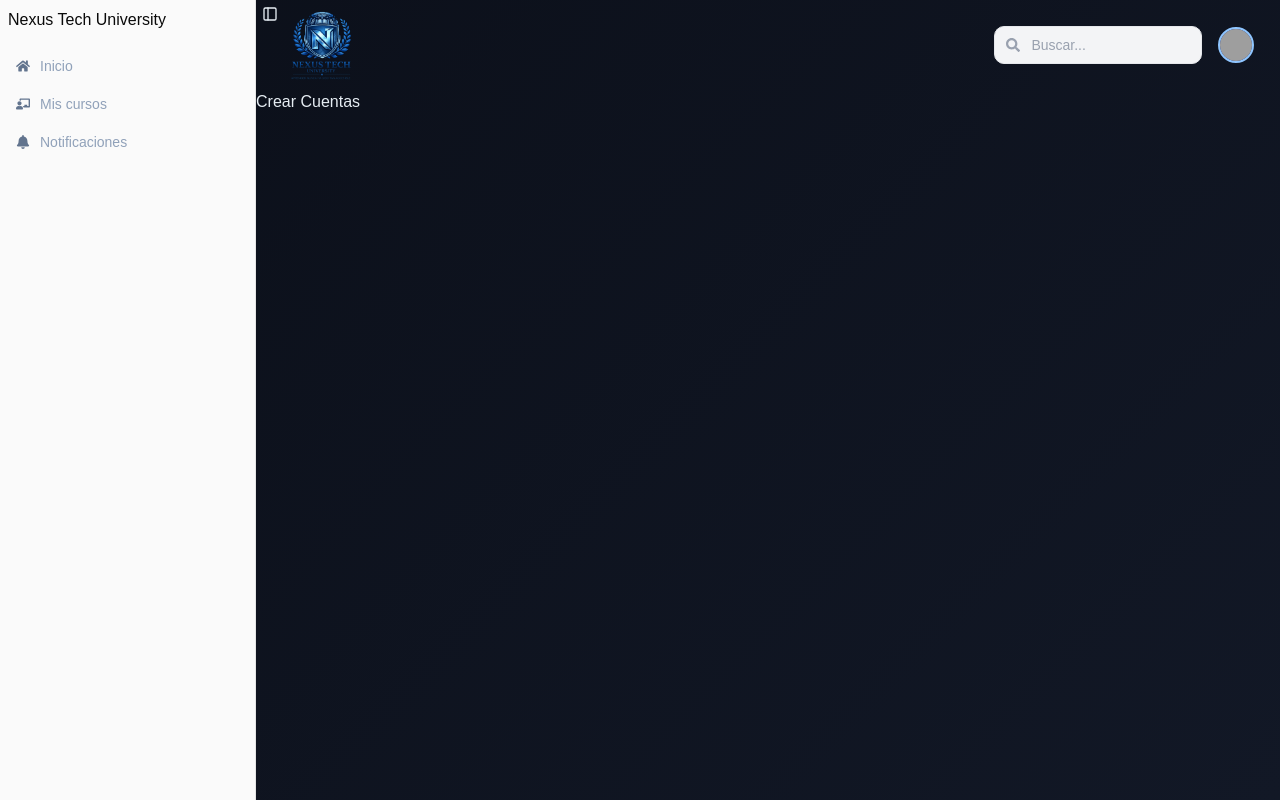
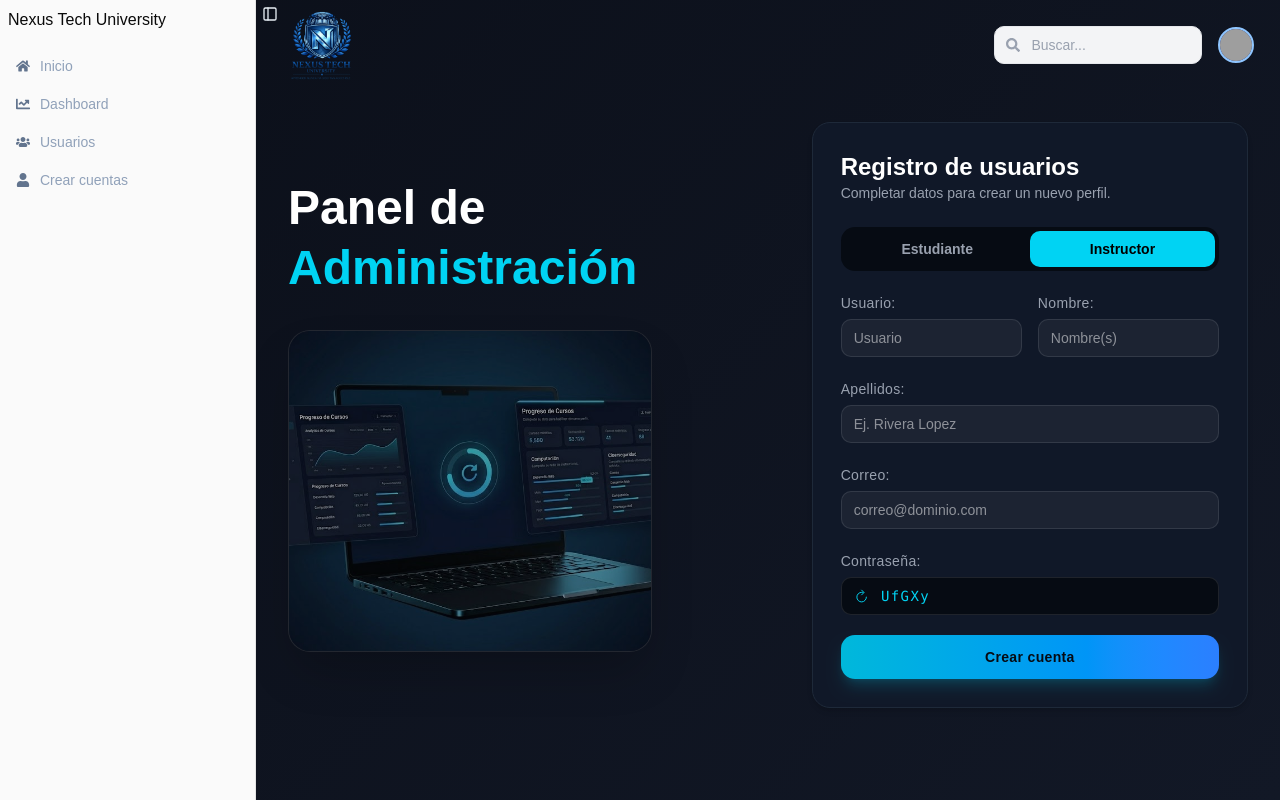
Before and after one commit to ChrisPY-31/UniversityTech, a React (Vite) app: page /newAccounts in a window 1280 px wide. Built offline with nearby package versions, Linux system fonts and the light colour scheme; grey boxes are pictures that could not be loaded.

Commit message:
Formulario crear usuarios

```diff
--- a/package.json
+++ b/package.json
@@ -15,6 +15,7 @@
     "axios": "^1.14.0",
     "class-variance-authority": "^0.7.1",
     "clsx": "^2.1.1",
+    "formik": "^2.4.9",
     "lucide-react": "^1.8.0",
     "radix-ui": "^1.4.3",
     "react": "^19.2.4",
@@ -25,7 +26,8 @@
     "shadcn": "^4.2.0",
     "tailwind-merge": "^3.5.0",
     "tailwindcss": "^4.2.2",
-    "tw-animate-css": "^1.4.0"
+    "tw-animate-css": "^1.4.0",
+    "yup": "^1.7.1"
   },
   "devDependencies": {
     "@eslint/js": "^9.39.4",
--- a/src/App.jsx
+++ b/src/App.jsx
@@ -13,6 +13,7 @@ import ManagerDashboard from "./Pages/Manager/ManagerDashboard";
 import ManagerUsersPage from "./Pages/Manager/ManagerUsersPage";
 import CourseVideo from "./Pages/CourseVideo/CourseVideo";
 import NewLessons from "./Pages/NewLessons/NewLessons";
+import ManagerNewAccount from "./Pages/Manager/ManagerNewAccount";
 
 function App() {
   const location = useLocation();
@@ -40,7 +41,7 @@ function App() {
           />
 
           {/*Rutas privadas Administrador*/}
-          <Route path="/newAccounts" element={<h1>Crear Cuentas</h1>} />
+          <Route path="/newAccounts" element={<ManagerNewAccount/>} />
           <Route path="/dashboard" element={<ManagerDashboard />} />
           <Route path="/users" element={<ManagerUsersPage />} />
 
--- a/src/Pages/Home/Home.jsx
+++ b/src/Pages/Home/Home.jsx
@@ -11,7 +11,7 @@ import MenuRoles from "../../components/MenuRoles";
 
 export const Home = () => {
   const [menu, setMenu] = useState(3);
-  const rol = "instructor"; // "admin", student", "instructor"
+  const rol = "admin"; // "admin", student", "instructor"
 
   return (
     <>
--- /dev/null
+++ b/src/Pages/Manager/ManagerNewAccount.jsx
@@ -0,0 +1,225 @@
+import React from "react";
+import { Formik, Form, Field } from "formik";
+import * as Yup from "yup";
+import imagenTec from "../../assets/imagenTec.jpg";
+import { IoRefreshOutline } from "react-icons/io5";
+
+const ManagerNewAccount = () => {
+  //contraseñas
+  const generatePassword = () => {
+    const length = Math.floor(Math.random() * 5) + 4;
+    const charset =
+      "abcdefghijklmnopqrstuvwxyzABCDEFGHIJKLMNOPQRSTUVWXYZ0123456789";
+    let password = "";
+
+    for (let i = 0; i < length; i++) {
+      password += charset.charAt(Math.floor(Math.random() * charset.length));
+    }
+
+    return password;
+  };
+
+  //validaciones
+  const registerSchema = Yup.object().shape({
+    username: Yup.string().required("El usuario es requerido"),
+    name: Yup.string()
+      .min(2, "Mínimo 2 caracteres")
+      .required("El nombre es requerido"),
+    lastname: Yup.string()
+      .min(2, "Mínimo 2 caracteres")
+      .required("El apellido es requerido"),
+    email: Yup.string()
+      .email("Correo inválido")
+      .required("El correo es requerido"),
+    password: Yup.string().required("Genera una contraseña"),
+  });
+
+  const onSubmitHandler = (values) => {
+    const userObject = {
+      user: {
+        username: values.username,
+        password: values.password,
+        email: values.email,
+        role: values.role,
+      },
+      person: {
+        nombre: values.name,
+        apellido: values.lastname,
+      },
+    };
+
+    //envio de datos:ver en consola
+    console.log("Datos", userObject);
+  };
+
+  return (
+    <div className=" flex items-center justify-center p-8 text-white">
+      <div className="flex w-full max-w-[1200px] gap-40 items-center">
+        <div className="w-5/12 space-y-8">
+          <div>
+            <h1 className="text-5xl font-bold leading-tight">
+              Panel de <br />
+              <span className="text-cyan-400">Administración</span>
+            </h1>
+          </div>
+
+          <div className="rounded-3xl overflow-hidden border border-white/10 bg-[#0B0F19] shadow-2xl">
+            <img
+              src={imagenTec}
+              alt="admin"
+              className="w-full h-[320px] object-cover opacity-70"
+            />
+          </div>
+        </div>
+
+        <div className="w-6/12 max-w-[520px]">
+          <div
+            className="bg-gray-900 border border-gray-800 rounded-2xl p-7
+            shadow-md transition-all duration-300 ease-out
+            hover:shadow-[0_0_30px_rgba(34,211,238,0.2)]
+          hover:border-cyan-400/40"
+          >
+            <h2 className="text-2xl font-semibold">Registro de usuarios</h2>
+            <p className="text-gray-400 text-sm mb-6">
+              Completar datos para crear un nuevo perfil.
+            </p>
+
+            <Formik
+              initialValues={{
+                username: "",
+                name: "",
+                lastname: "",
+                email: "",
+                password: generatePassword(),
+                role: "INSTRUCTOR",
+              }}
+              validationSchema={registerSchema}
+              onSubmit={onSubmitHandler}
+            >
+              {({ values, setFieldValue, errors, touched }) => (
+                <Form className="space-y-5">
+                  <div className="flex bg-[#060B13] p-1 rounded-xl">
+                    {["ESTUDIANTE", "INSTRUCTOR"].map((r) => (
+                      <button
+                        key={r}
+                        type="button"
+                        onClick={() => setFieldValue("role", r)}
+                        className={`flex-1 py-2 rounded-lg text-sm font-semibold transition ${
+                          values.role === r
+                            ? "bg-cyan-400 text-black"
+                            : "text-gray-400 hover:text-white"
+                        }`}
+                      >
+                        {r === "INSTRUCTOR" ? "Instructor" : "Estudiante"}
+                      </button>
+                    ))}
+                  </div>
+
+                  <div className="grid grid-cols-2 gap-4">
+                    <div>
+                      <label className="text-[14px] text-gray-400 tracking-wide">
+                        Usuario:
+                      </label>
+                      <Field
+                        name="username"
+                        placeholder="Usuario"
+                        className="w-full mt-1 bg-white/5 border border-white/10 rounded-lg px-3 py-2 text-sm outline-none focus:border-cyan-400"
+                      />
+                      {errors.username && touched.username && (
+                        <p className="text-red-400 text-xs mt-1">
+                          {errors.username}
+                        </p>
+                      )}
+                    </div>
+
+                    <div>
+                      <label className="text-[14px] text-gray-400 tracking-wide">
+                        Nombre:
+                      </label>
+                      <Field
+                        name="name"
+                        placeholder="Nombre(s)"
+                        className="w-full mt-1 bg-white/5 border border-white/10 rounded-lg px-3 py-2 text-sm outline-none focus:border-cyan-400"
+                      />
+                      {errors.name && touched.name && (
+                        <p className="text-red-400 text-xs mt-1">
+                          {errors.name}
+                        </p>
+                      )}
+                    </div>
+                  </div>
+
+                  <div>
+                    <label className="text-[14px] text-gray-400 tracking-wide">
+                      Apellidos:
+                    </label>
+                    <Field
+                      name="lastname"
+                      placeholder="Ej. Rivera Lopez"
+                      className="w-full mt-1 bg-white/5 border border-white/10 rounded-lg px-3 py-2 text-sm outline-none focus:border-cyan-400"
+                    />
+                    {errors.lastname && touched.lastname && (
+                      <p className="text-red-400 text-xs mt-1">
+                        {errors.lastname}
+                      </p>
+                    )}
+                  </div>
+
+                  <div>
+                    <label className="text-[14px] text-gray-400 tracking-wide">
+                      Correo:
+                    </label>
+                    <Field
+                      name="email"
+                      placeholder="correo@dominio.com"
+                      className="w-full mt-1 bg-white/5 border border-white/10 rounded-lg px-3 py-2 text-sm outline-none focus:border-cyan-400"
+                    />
+                    {errors.email && touched.email && (
+                      <p className="text-red-400 text-xs mt-1">
+                        {errors.email}
+                      </p>
+                    )}
+                  </div>
+
+                  <div>
+                    <label className="text-[14px] text-gray-400 tracking-wide">
+                      Contraseña:
+                    </label>
+
+                    <div className="flex items-center bg-[#060B13] border border-white/10 rounded-lg px-3 py-2 mt-1">
+                      <IoRefreshOutline
+                        className="text-cyan-400 cursor-pointer hover:rotate-180 transition"
+                        onClick={() =>
+                          setFieldValue("password", generatePassword())
+                        } />
+
+                      <Field
+                        name="password" readOnly
+                        className="bg-transparent w-full px-3 text-cyan-400 outline-none font-mono tracking-widest text-sm" />
+                    </div>
+
+                    {errors.password && touched.password && (
+                      <p className="text-red-400 text-xs mt-1">
+                        {errors.password}
+                      </p>
+                    )}
+                  </div>
+
+                  <button
+                    type="submit"
+                    className="w-full py-3 rounded-xl bg-gradient-to-r from-cyan-500 to-blue-500 text-[#060B13] font-bold text-sm tracking-wide
+                      shadow-lg shadow-cyan-500/20 hover:shadow-cyan-400/40 hover:scale-[1.02] active:scale-[0.98]
+                      transition-all duration-300 flex items-center justify-center gap-2 cursor-pointer" >
+                    Crear cuenta
+                  </button>
+                </Form>
+              )}
+            </Formik>
+          </div>
+        </div>
+      </div>
+    </div>
+  );
+};
+
+export default ManagerNewAccount;
```
Also changed, not shown: src/assets/imagenTec.jpg (added), 1 other file (tests, documents, lock files or other folders).
